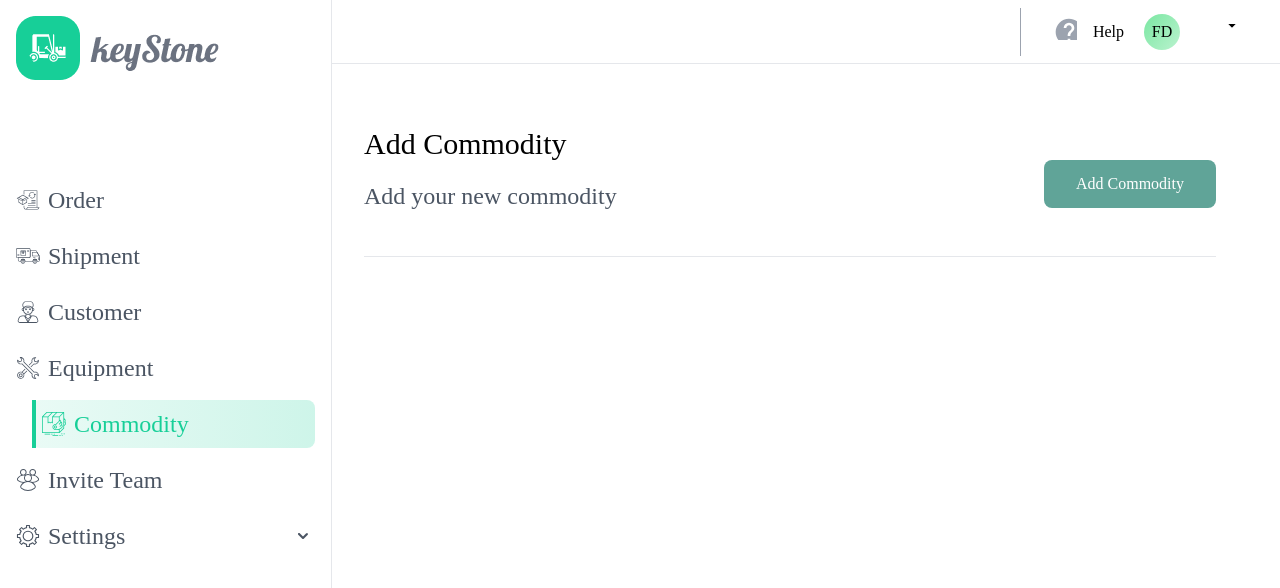
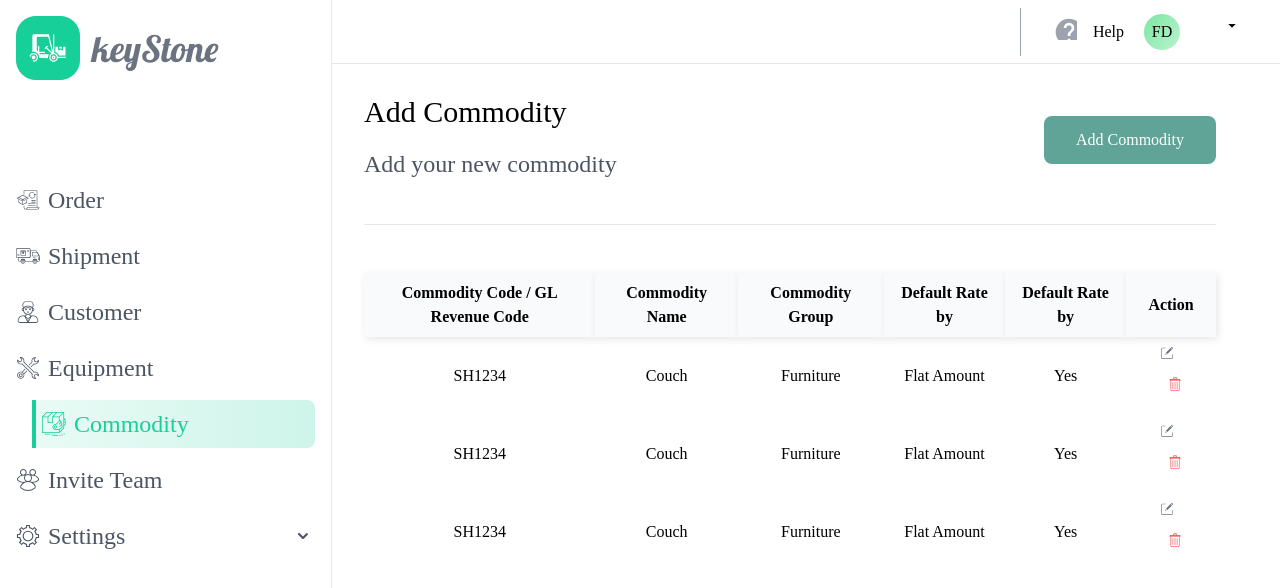
Before and after one commit to FahadInam/keystone-react, a React (Create React App) app: page /commodity in a window 1280 px wide. Shown: the top 588 px of the page. Built offline with nearby package versions, Linux system fonts and the light colour scheme.

Commit message:
commodity table

```diff
--- /dev/null
+++ b/src/assets/icons/DeleteIcon.js
@@ -0,0 +1,20 @@
+import * as React from "react"
+const DeleteIcon = (props) => (
+  <svg
+    xmlns="http://www.w3.org/2000/svg"
+    width={16}
+    height={16}
+    fill="none"
+    {...props}
+  >
+    <path
+      fill="#F52F2F"
+      d="M4.883 14.935h6.294c.72 0 1.28-.587 1.28-1.28V4.988h.56c.16 0 .266-.106.266-.266v-.614a.984.984 0 0 0-.986-.986H10.03v-.694a.83.83 0 0 0-.827-.826H6.83a.83.83 0 0 0-.827.826v.694H3.737a.984.984 0 0 0-.987.986v.614c0 .16.107.266.267.266h.56v8.667c0 .693.586 1.28 1.306 1.28Zm7.04-1.28a.745.745 0 0 1-.746.747H4.883a.745.745 0 0 1-.746-.747V4.988h7.813v8.667h-.027ZM6.537 2.428c0-.16.133-.293.293-.293h2.373c.16 0 .294.133.294.293v.694H6.563v-.694h-.026Zm-3.254 1.68a.45.45 0 0 1 .454-.453h8.533a.45.45 0 0 1 .453.453v.347h-9.44v-.347Z"
+    />
+    <path
+      fill="#F52F2F"
+      d="M10.11 13.118c.16 0 .266-.106.266-.266V6.505c0-.16-.106-.267-.266-.267-.16 0-.267.107-.267.267v6.347c0 .16.133.266.267.266Zm-2.08 0c.16 0 .266-.106.266-.266V6.505c0-.16-.106-.267-.266-.267-.16 0-.267.107-.267.267v6.347c0 .16.107.266.267.266Zm-2.107 0c.16 0 .267-.106.267-.266V6.505c0-.16-.107-.267-.267-.267-.16 0-.267.107-.267.267v6.347c0 .16.107.266.267.266Z"
+    />
+  </svg>
+)
+export default DeleteIcon
--- /dev/null
+++ b/src/assets/icons/EditIcon.js
@@ -0,0 +1,20 @@
+import * as React from "react"
+const EditIcon = (props) => (
+  <svg
+    xmlns="http://www.w3.org/2000/svg"
+    width={16}
+    height={16}
+    fill="none"
+    {...props}
+  >
+    <path
+      fill="#6B7280"
+      d="M13.62 9.279a.312.312 0 0 0-.313.312v2.775a.939.939 0 0 1-.937.938H3.602a.939.939 0 0 1-.938-.938V4.223a.939.939 0 0 1 .938-.938h2.774a.313.313 0 0 0 0-.625H3.602a1.564 1.564 0 0 0-1.563 1.563v8.143a1.565 1.565 0 0 0 1.563 1.563h8.768a1.564 1.564 0 0 0 1.563-1.563V9.591a.313.313 0 0 0-.313-.312Z"
+    />
+    <path
+      fill="#6B7280"
+      d="M11.485 3.074 6.922 7.637l1.471 1.471 4.563-4.563-1.471-1.471ZM6.18 9.853l1.626-.45L6.63 8.226l-.45 1.626ZM13.366 2.299a.782.782 0 0 0-1.105 0l-.331.331L13.4 4.102l.332-.332a.782.782 0 0 0 0-1.104l-.367-.367Z"
+    />
+  </svg>
+)
+export default EditIcon
--- a/src/components/NavComponents/Commodity.js
+++ b/src/components/NavComponents/Commodity.js
@@ -9,19 +9,33 @@ import axios from 'axios';
 import { get  } from "../../services/api";
 import  { useEffect } from 'react';
 import { post  } from "../../services/api";
-
+import DynamicTable from '../Table/DynamicTable';
 const initialValues = {
     gl_code: "",
     name: "",
+    description: "",
     commodity_group_id: "",
     rate_by: ""
 }
 
 function Commodity() {
+
+
   const [isModalOpen, setIsModalOpen] = useState(false);
   const [isChecked, setIsChecked] = useState(false);
   const [commodityGroups, setCommodityGroups] = useState([]);
-  const [newCommodityGroup, setNewCommodityGroup] = useState('');
+  const [defaultRate, setdefaultRate] = useState([]);
+  const [selectedCommodityGroup, setSelectedCommodityGroup] = useState('');
+  const [selectedDefaultRate, setSelectedDefaultRate] = useState('');
+
+  const headers = ['Commodity Code / GL Revenue Code', 'Commodity Name', 'Commodity Group' , 'Default Rate by', 'Default Rate by', 'Action' ];
+  const data = [
+    { CommodityCode: 'SH1234', CommodityName: 'Couch', CommodityGroup: 'Furniture', DefaultRateby: 'Flat Amount' , InactiveCommodity: 'Yes'   },
+    { CommodityCode: 'SH1234', CommodityName: 'Couch', CommodityGroup: 'Furniture', DefaultRateby: 'Flat Amount' , InactiveCommodity: 'Yes'  },
+    { CommodityCode: 'SH1234', CommodityName: 'Couch', CommodityGroup: 'Furniture', DefaultRateby: 'Flat Amount' , InactiveCommodity: 'Yes'   },
+
+  ];
+
 
 
   const authToken = localStorage.getItem('authToken');
@@ -36,14 +50,28 @@ function Commodity() {
       console.error('Error fetching commodity groups:', error);
     }
   };
-
+  const fetchdefaultRateBy = async () => {
+    try {
+      const response = await get('/api/v1/commodities/1/rates' ,
+      authToken);
+      if (Array.isArray(response.data)) {
+        setdefaultRate(response.data);
+      }
+    } catch (error) {
+      console.error('Error fetching default rates:', error);
+    }
+  };
   useEffect(() => {
     if (isModalOpen) {
       fetchCommodityGroups();
+      fetchdefaultRateBy();
     }
-  }, [isModalOpen, ]);
+  }, [isModalOpen]);
+
+
 
   const PostCommodityGroup = async (data) => {
+    console.log("here")
     const commoditydata = { name: data };
     try {
       const response = await post('/api/v1/commodity-groups' , commoditydata,
@@ -56,22 +84,42 @@ function Commodity() {
     }
   };
 
+  const PostDefaultRate = async (data) => {
+    const defaultratedata = { name: data };
+    try {
+      const response = await post('/api/v1/commodities/1/rates' , defaultratedata,
+      authToken);
+      fetchdefaultRateBy();
+
+    //   setCommodityGroups(response.data);
+    } catch (error) {
+      console.error('Error fetching commodity groups:', error);
+    }
+  };
+
   const {values, errors ,touched ,handleBlur, handleChange, handleSubmit} = useFormik({
+
     initialValues: initialValues,
     validationSchema: CommodityValidation,
+
     onSubmit: async (values) => {
+        console.log('Submitting form...');
         const data = {
-          email: values.email,
+            gl_code: values.gl_code,
+            name: values.name,
+            description: values.description,
+            commodity_group_id: selectedCommodityGroup, // use the state value here
+            rate_by: selectedDefaultRate, // use the state value here
         };
         console.log(data)
-        try {
-            const response = await axios.post('http://192.168.18.43:8000/api/v1/forgot-password', data);
-            // dispatch({ type: 'SET_FORGOT_EMAIL', email: values.email }); // Update the email state
+        // try {
+        //     const response = await axios.post('http://192.168.18.43:8000/api/v1/forgot-password', data);
+        //     // dispatch({ type: 'SET_FORGOT_EMAIL', email: values.email }); // Update the email state
 
-            // navigate('/emailsent');
-          } catch (error) {
-            console.log(error)
-          }
+        //     // navigate('/emailsent');
+        //   } catch (error) {
+        //     console.log(error)
+        //   }
 
     }
 })
@@ -101,7 +149,7 @@ function Commodity() {
         </div>
         <div className="main-content_css pl-8 pr-16">
           <div className="flex justify-between">
-            <div className="flex flex-col mt-16">
+            <div className="flex flex-col mt-8">
               <h4 className="mb-6 font-medium text-3xl leading-8">
                 Add Commodity
               </h4>
@@ -109,23 +157,27 @@ function Commodity() {
                 Add your new commodity
               </p>
             </div>
-            <div className="flex items-end">
+            <div className="flex items-center mt-10">
             <button
   className=" text-white py-4 px-8 rounded-lg leading-4 btn_css"
   onClick={openModal}
+  type="button"
 >
   Add Commodity
 </button>
             </div>
           </div>
           <hr className="mt-12" />
+
+<div className='mt-12'>
+      <DynamicTable headers={headers} data={data}  />
+      </div>
         </div>
       </div>
 
       <Modal isOpen={isModalOpen} onClose={closeModal}>
-        {/* Add modal content here */}
-        <form onSubmit={handleSubmit} >
-        <h1 className='text-3xl font-semibold text-center mb-10'>Add new commodities</h1>
+      <form onSubmit={handleSubmit}>
+          <h1 className='text-3xl font-semibold text-center mb-10'>Add new commodities</h1>
 
         <div className='flex justify-between'>
             <div>
@@ -165,6 +217,9 @@ function Commodity() {
                 id="description"
                 name='description'
                 type="text"
+                value={values.description}
+                onChange={handleChange}
+                onBlur={handleBlur}
                 placeholder="Enter Commodity Description"
                  className="px-4 py-2 border border-gray-400 rounded  modal_btn_custom h-32 w-full focus:ring-transparent flex flex-col"
                   />
@@ -172,11 +227,12 @@ function Commodity() {
         <div className='flex mt-6'>
             <div className='commodity_dropdown_div'>
             <p className='text-primarytext'>Commodity Group</p>
-        <Dropdown
-      values={commodityGroups.map((group) => group.name)}
-        onAddMore={(value) => {
-    console.log('Add more clicked for value:', value);
-    setNewCommodityGroup(value);
+            <Dropdown
+  id="commodity_group_id"
+  name='commodity_group_id'
+  values={commodityGroups.map((group) => group.name)}
+  onChange={(value) => setSelectedCommodityGroup(value)}
+  onAddMore={(value) => {
     PostCommodityGroup(value);
   }}
 />
@@ -184,13 +240,18 @@ function Commodity() {
 <div className='commodity_dropdown_div '>
 <p className='text-primarytext'>Default Rate by</p>
 
+
 <Dropdown
-className="float-right"
-  values={['Value 4', 'Value 5', 'Value 6']}
+  id="rate_by"
+  name='rate_by'
+  className="float-right"
+  values={defaultRate.map((group) => group.name)}
+  onChange={(value) => setSelectedDefaultRate(value)}
   onAddMore={(value) => {
-    console.log('Add more clicked for value:', value);
+    PostDefaultRate(value);
   }}
 />
+
 </div>
 
         </div>
@@ -213,12 +274,17 @@ className="float-right"
       </div>
 
       <div className='flex justify-center mt-12'>
-        <button className='text-black py-4 px-8 rounded-lg leading-4 border border-gray-400 mr-2'
+      <button
+        className="text-black py-4 px-8 rounded-lg leading-4 border border-gray-400 mr-2"
+        onClick={closeModal}
+        type="button"
+      >
+        Cancel
+      </button>
+      <button
+  className="text-white py-4 px-8 rounded-lg leading-4 btn_css ml-2"
+  type="submit"
 
-        onClick={closeModal}
-        >Cancel</button>
-        <button
-  className=" text-white py-4 px-8 rounded-lg leading-4 btn_css ml-2"
 >
   Add Commodity
 </button>
--- /dev/null
+++ b/src/components/Table/DynamicTable.js
@@ -0,0 +1,18 @@
+import React from 'react';
+import TableHeader from '../Table/TableHeader';
+import TableRow from '../Table/TableRow';
+
+const DynamicTable = ({ headers, data }) => {
+  return (
+    <table className="table-auto w-full">
+      <TableHeader headers={headers} />
+      <tbody>
+        {data.map((row, index) => (
+          <TableRow key={index} row={row} />
+        ))}
+      </tbody>
+    </table>
+  );
+};
+
+export default DynamicTable;
--- /dev/null
+++ b/src/components/Table/TableHeader.js
@@ -0,0 +1,17 @@
+import React from 'react';
+
+const TableHeader = ({ headers }) => {
+  return (
+    <thead>
+      <tr>
+        {headers.map((header, index) => (
+          <th key={index} className="px-4 py-2 commodity_table text-base h-12 ">
+            {header}
+          </th>
+        ))}
+      </tr>
+    </thead>
+  );
+};
+
+export default TableHeader;
--- /dev/null
+++ b/src/components/Table/TableRow.js
@@ -0,0 +1,34 @@
+import React from 'react';
+import EditIcon from "../../assets/icons/EditIcon";
+import DeleteIcon from "../../assets/icons/DeleteIcon";
+
+const TableRow = ({ row }) => {
+    const handleEdit = () => {
+        // Add your edit logic here
+        console.log('Edit clicked', row);
+      };
+
+      const handleDelete = () => {
+        // Add your delete logic here
+        console.log('Delete clicked', row);
+      };
+      return (
+        <tr>
+          {Object.values(row).map((value, index) => (
+            <td key={index} className=" px-4 py-2  text-center">
+              {value}
+            </td>
+          ))}
+          <td className=" px-4 py-2 text-center">
+            <button onClick={handleEdit} className="text-blue-500">
+            <EditIcon height="1.5rem" width="1.5rem"  />
+            </button>
+            <button onClick={handleDelete} className="text-red-500 ml-4">
+            <DeleteIcon height="1.5rem" width="1.5rem" />
+            </button>
+          </td>
+        </tr>
+      );
+    };
+
+export default TableRow;
--- a/src/index.css
+++ b/src/index.css
@@ -249,3 +249,7 @@ border-radius: 8px;
 /* .icon-option {
   margin-left: 10px;
 } */
+.commodity_table {
+  background: #F9FAFB;
+box-shadow: 2px 2px 8px rgba(0, 0, 0, 0.1);
+}
```
Also changed, not shown: src/components/smallcomponents/Dropdown.js (+35 -47 lines).
